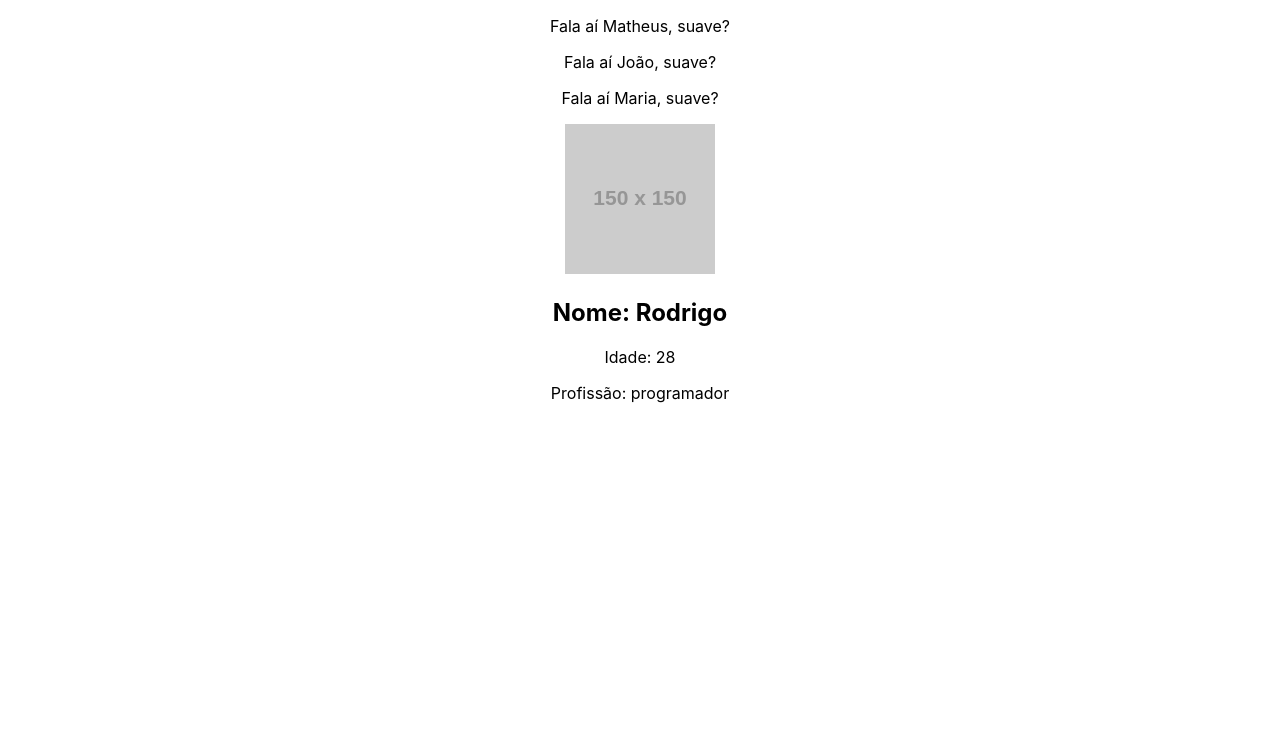
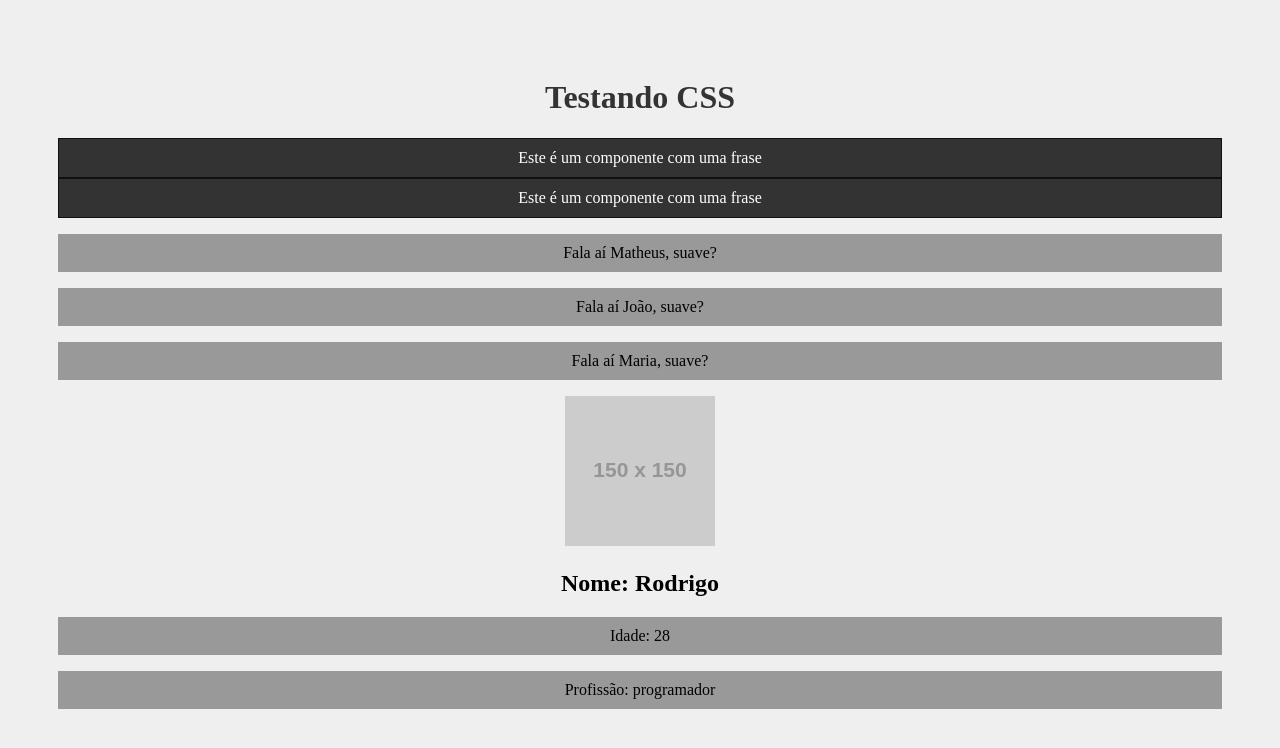
Before and after one commit to Thiago11112000/Curso-de-React-YT, a React (Create React App) app: page / in a window 1280 px wide. Shown: the top 748 px of the page. Built offline with nearby package versions, Linux system fonts and the light colour scheme.

Commit message:
Usando CSS em React

```diff
--- a/src/App.js
+++ b/src/App.js
@@ -2,12 +2,16 @@
 import HelloWorld from './components/HelloWorld';
 import SayMyName from './components/SayMyName';
 import Pessoa from './components/Pessoa';
+import Frase from './components/Frase';
 
 function App() {
 
   const nome = "Maria";
   return (
     <div className="App">
+      <h1>Testando CSS</h1>
+      <Frase />
+      <Frase />
       <SayMyName  nome="Matheus"/>
       <SayMyName nome="João"/>
       <SayMyName nome={nome}/>
--- a/src/components/Frase.js
+++ b/src/components/Frase.js
@@ -1,7 +1,8 @@
+import styles from './Frase.module.css';
 function Frase(){
 return (
-    <div>
-        <p> Este é um componente com uma frase</p>
+    <div className={styles.fraseContainer}>
+        <p className={styles.fraseContent}> Este é um componente com uma frase</p>
     </div>
 )
 
--- /dev/null
+++ b/src/components/Frase.module.css
@@ -0,0 +1,9 @@
+.fraseContainer {
+    background-color: #333;
+    border: 1px solid #111;
+}
+.fraseContent{
+    color: #fff;
+    background-color: #333;
+    margin: 0;
+}
--- a/src/index.css
+++ b/src/index.css
@@ -1,13 +1,11 @@
-body {
-  margin: 0;
-  font-family: -apple-system, BlinkMacSystemFont, 'Segoe UI', 'Roboto', 'Oxygen',
-    'Ubuntu', 'Cantarell', 'Fira Sans', 'Droid Sans', 'Helvetica Neue',
-    sans-serif;
-  -webkit-font-smoothing: antialiased;
-  -moz-osx-font-smoothing: grayscale;
+body{
+  padding:50px;
+  background-color: #efefef;
 }
-
-code {
-  font-family: source-code-pro, Menlo, Monaco, Consolas, 'Courier New',
-    monospace;
+h1{
+  color: #333
 }
+p{
+  background-color: #999;
+  padding: 10px;
+}
```
